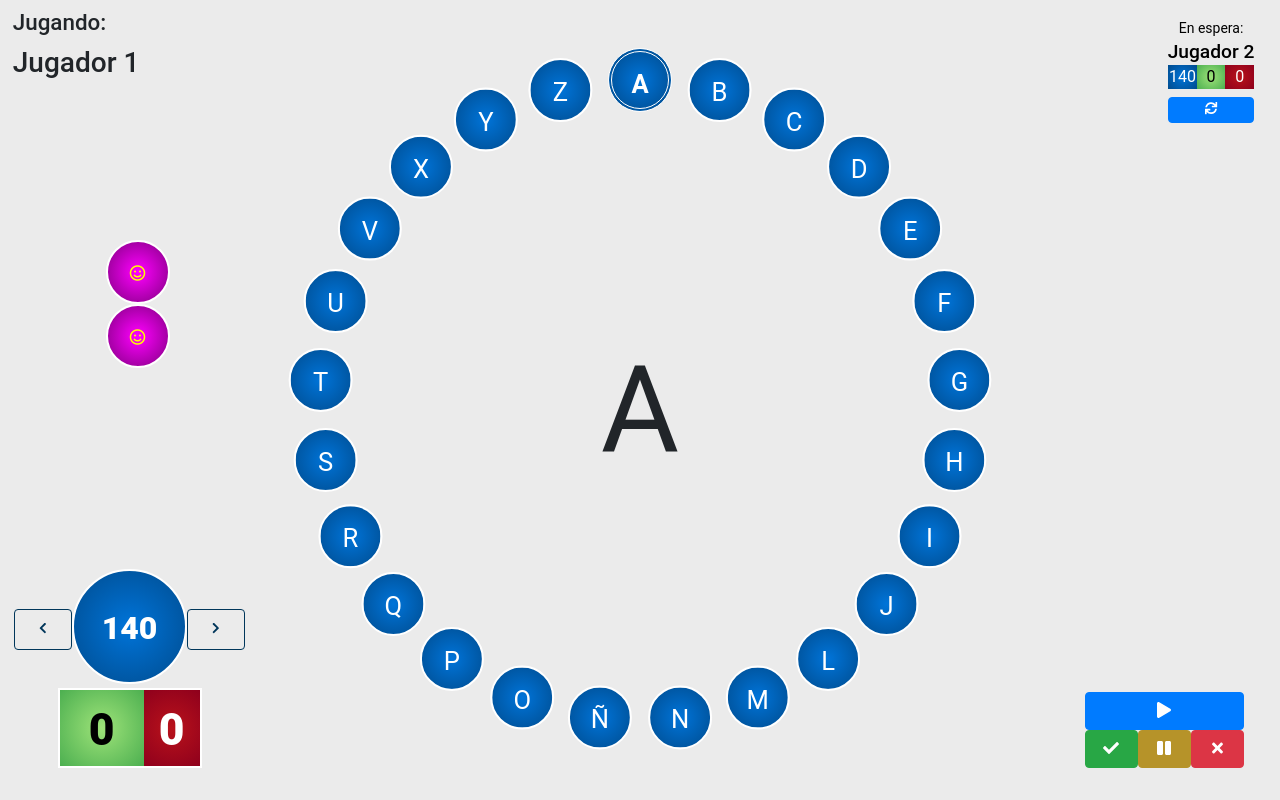
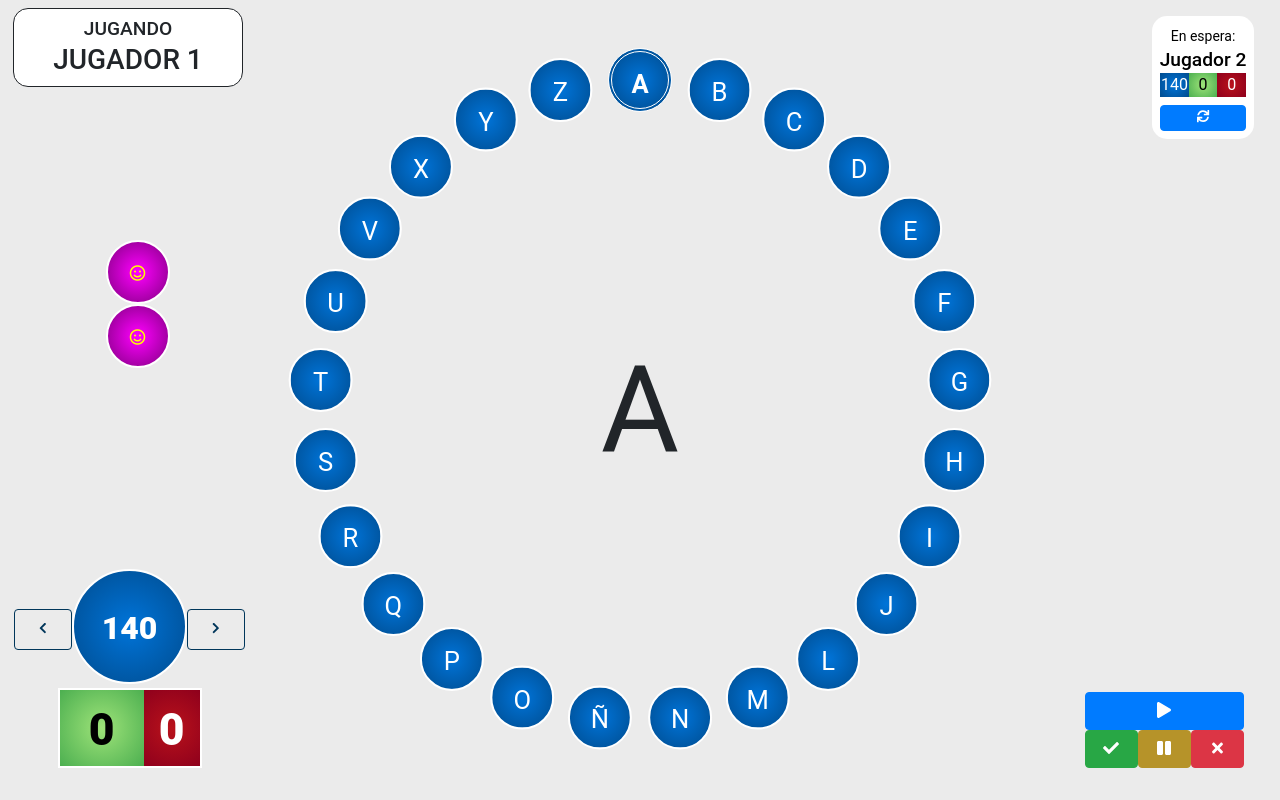
Before and after one commit to vtaltuna-cu/rosconometro, an Angular app: page / in a window 1280 px wide. Both pictures are taken after a click on the button "Comenzar". Built offline with nearby package versions, Linux system fonts and the light colour scheme.

Commit message:
Nombre deljugador

```diff
--- a/src/app/app.component.html
+++ b/src/app/app.component.html
@@ -5,7 +5,7 @@
       <div class="row text-center" *ngIf="!startedGame" style="justify-content: center; align-content: center; "  >
           <fieldset class="form-group col-6" style="background-color: white;">
               <div class="row" style="border-radius: 15px;  align-items: center;">
-                  <legend class="col-form-label ">Configuración del Juego</legend>
+                  <h2 class="col-form-label ">Configuración del Juego</h2>
                   <label class="form-group has-float-label ">
                       <input type="text" class="form-control" formControlName="player1"  />
                       <span>Jugador 1 </span>
@@ -76,9 +76,12 @@
 
               <div style="height: 100%;" [class.hidden]="player.get('active')!.value === false" >
 
-                  <h2>Jugando:</h2>
-                  <div class="w100"></div>
-                  <h1>{{player.get('name')!.value}}</h1>
+                <div class="player-name-text">
+                    <h3>Jugando</h3>
+                    <div class="w100"></div>
+                    <h1 >{{player.get('name')!.value}}</h1>
+                 </div>
+
                     <label class="col-10 game-over-text circle1" *ngIf="player.get('gameOver')!.value === true">
                        Juego terminado
                     </label>
--- a/src/app/app.component.scss
+++ b/src/app/app.component.scss
@@ -6,6 +6,56 @@
 
 
 }
+
+//-----------------------------------------------------------------------------
+//								$VARIABLES
+//-----------------------------------------------------------------------------
+
+
+// Colors
+// -----------------------------------------------------------------------------
+
+$c-white:				    #fff;
+$c-white-darker:			darken($c-white, 5%);
+
+$c-base-alt:				#ffb03b;
+$c-base-alt-darker:			#b64926;
+
+$c-base:					#0074d9;
+$c-base-darker:				#004b8d;
+
+$c-success:					#9ee379;
+$c-success-darker:			#4caf50;
+
+$c-failure:					#b9121b;
+$c-failure-darker:			#8e001c;
+
+$c-bg:						#5391fa;
+
+$c-red:						#d90000;
+
+
+// Sizes
+// -----------------------------------------------------------------------------
+
+$s-item:				 	80vh/10;//3.5em;
+$s-circle: 					80vh;//$s-item * 10;
+
+$s-item-mobile:				70vw/8;//1.25em;
+$s-circle-mobile: 			70vw;//$s-item * 5.5;
+
+$h-scoreboard: 				$s-item * 3;
+$w-scoreboard: 				$s-item * 5;
+
+$s-timer:				 	$s-item * 1.8;//$s-item * 1.25;
+
+$h-score: 					$s-item * 1.25;//$s-item * .75;
+$w-score: 					$s-item * 2.25;//$s-item * 1.25;
+
+
+// Others
+// -----------------------------------------------------------------------------
+$nb-items: 25;
 
 span {
     margin-left: 15px;
@@ -114,57 +164,29 @@ button{
 }
 
 
+.player-name-text{
+	text-transform: uppercase;
+	background-color: white;
+	//width: 20%;
+	display: inline-block;
+	padding: 1vh;
+	text-align: center;
+	border-radius: 15px;
+	border-style: solid;
+	border-width: 0.5px;
+
+	width: 2*$s-timer;
+
+	h3 {
+		margin: 0;
+	}
+
+	h1{
+		margin: auto;
+	}
+}
 
 
-//-----------------------------------------------------------------------------
-//								$VARIABLES
-//-----------------------------------------------------------------------------
-
-
-// Colors
-// -----------------------------------------------------------------------------
-
-$c-white:				    #fff;
-$c-white-darker:			darken($c-white, 5%);
-
-$c-base-alt:				#ffb03b;
-$c-base-alt-darker:			#b64926;
-
-$c-base:					#0074d9;
-$c-base-darker:				#004b8d;
-
-$c-success:					#9ee379;
-$c-success-darker:			#4caf50;
-
-$c-failure:					#b9121b;
-$c-failure-darker:			#8e001c;
-
-$c-bg:						#5391fa;
-
-$c-red:						#d90000;
-
-
-// Sizes
-// -----------------------------------------------------------------------------
-
-$s-item:				 	80vh/10;//3.5em;
-$s-circle: 					80vh;//$s-item * 10;
-
-$s-item-mobile:				70vw/8;//1.25em;
-$s-circle-mobile: 			70vw;//$s-item * 5.5;
-
-$h-scoreboard: 				$s-item * 3;
-$w-scoreboard: 				$s-item * 5;
-
-$s-timer:				 	$s-item * 1.8;//$s-item * 1.25;
-
-$h-score: 					$s-item * 1.25;//$s-item * .75;
-$w-score: 					$s-item * 2.25;//$s-item * 1.25;
-
-
-// Others
-// -----------------------------------------------------------------------------
-$nb-items: 25;
 
 //-----------------------------------------------------------------------------
 //								$MIXINS
@@ -314,7 +336,7 @@ $nb-items: 25;
 		and (min-width : 320px)
 		and (max-width : 480px) {
 		/* Styles */
-		top:  $s-circle/4;
+		top:  $s-circle/3;
 		left: 50%;
 		transform: translateX(-50%);
 		//margin-top: 5vh;
@@ -407,6 +429,11 @@ $nb-items: 25;
 	text-align: center;
 	color: $c-white;
 
+	border-style: solid !important;
+	background-color: #fff;
+	padding: 1vh;
+	border-radius: 15px;
+
 	h3,
 	small {
 		color: black;
```
Also changed, not shown: 3 other files (tests, documents, lock files or other folders).
